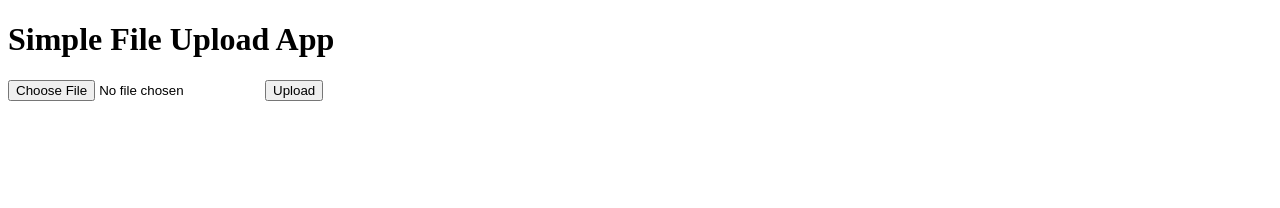
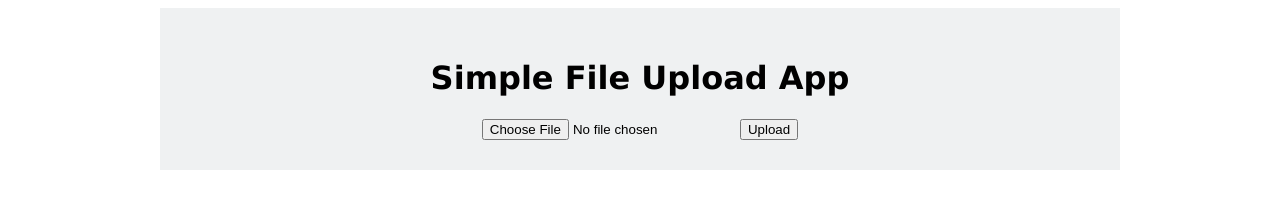
Before and after one commit to tege3000/express-fileupload, a website: page index.html in a window 1280 px wide. Drawn offline with Linux system fonts and the light colour scheme.

Commit message:
ADD - Created simple file upload feature using express

```diff
--- a/index.html
+++ b/index.html
@@ -1,18 +1,15 @@
 <!DOCTYPE html>
 <html>
   <head>
-    <meta charset='utf-8'>
-    <meta http-equiv='X-UA-Compatible' content='IE=edge'>
-    <title>Page Title</title>
-    <meta name='viewport' content='width=device-width, initial-scale=1'>
-    <link rel='stylesheet' type='text/css' media='screen' href='styles.css'>
+    <title>Express File Upload</title>
+    <link rel="stylesheet" type="text/css" href="/styles.css" />
   </head>
   <body>
     <main>
       <h1>Simple File Upload App</h1>
-        <form action="/" method="POST">
-            <input type="file" name="file"/>
-            <input type="submit" value="Upload"/>
+      <form action="/" method="POST" enctype="multipart/form-data">
+        <input type="file" name="file" />
+        <input type="submit" value="Upload" />
       </form>
     </main>
   </body>
--- a/package.json
+++ b/package.json
@@ -10,6 +10,7 @@
   "author": "",
   "license": "ISC",
   "dependencies": {
+    "express": "^4.17.1",
     "express-fileupload": "^1.2.0"
   }
 }
--- /dev/null
+++ b/public/styles.css
@@ -0,0 +1,8 @@
+main {
+  font-family: Verdana;
+  max-width: 900px;
+  margin: auto;
+  background-color: rgb(239, 241, 242);
+  text-align: center;
+  padding: 30px;
+}
```
Also changed, not shown: index.js (+14 -1 lines), 1 other file. Lines whose indentation alone changed are shown as unchanged.
